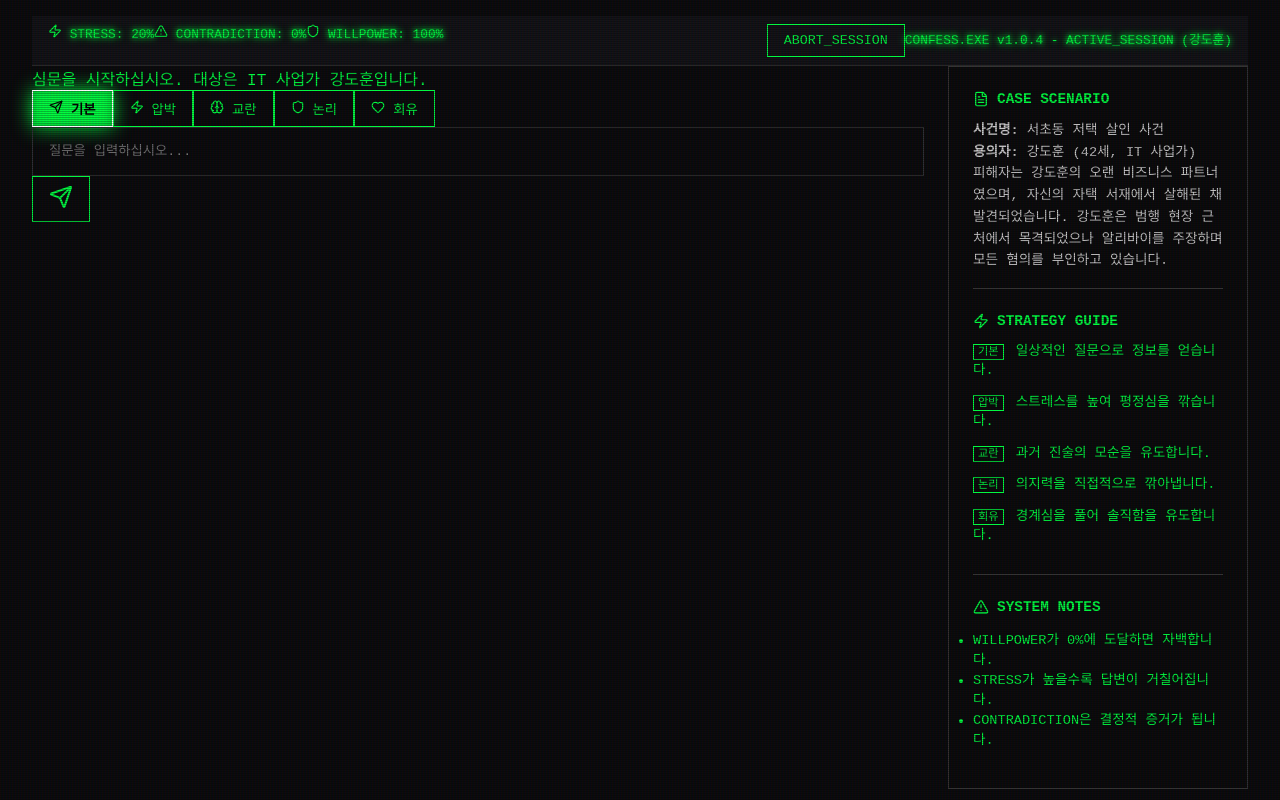
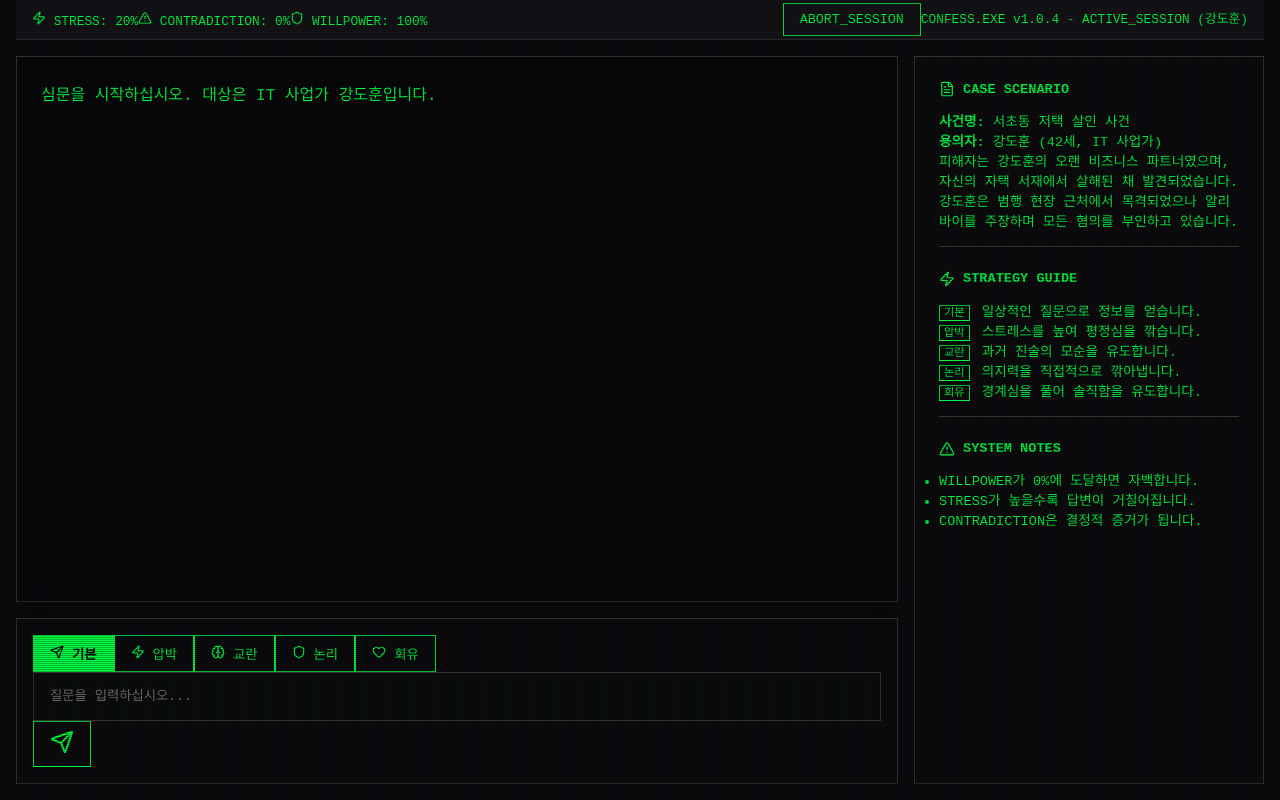
Before and after one commit to jayun1218/Confess.exe, a Next.js app: page / in a window 1280 px wide. Both pictures are taken after a click on the element 176 px from the left and 361 px from the top of the page. Built offline with nearby package versions, Linux system fonts and the light colour scheme.

Commit message:
refactor: CSS 그리드 레이아웃을 Flexbox로 재구성 & UI 요소에 새 클래스를 적용하며 전반적인 스타일을 개선

```diff
--- a/src/app/globals.css
+++ b/src/app/globals.css
@@ -14,15 +14,21 @@
   margin: 0;
 }
 
+html,
+body {
+  height: 100% !important;
+  width: 100% !important;
+  margin: 0 !important;
+  padding: 0 !important;
+  overflow: hidden !important;
+}
+
 body {
   background-color: var(--bg-color);
   color: var(--text-color);
   font-family: var(--font-mono);
-  overflow-x: hidden;
-  height: 100vh;
 }
 
-/* 터미널 질감 효과 */
 body::before {
   content: " ";
   display: block;
@@ -32,56 +38,106 @@ body::before {
   bottom: 0;
   right: 0;
   background: linear-gradient(rgba(18, 16, 16, 0) 50%, rgba(0, 0, 0, 0.25) 50%), linear-gradient(90deg, rgba(255, 0, 0, 0.06), rgba(0, 255, 0, 0.02), rgba(0, 0, 255, 0.06));
-  z-index: 2;
+  z-index: 999;
   background-size: 100% 2px, 3px 100%;
   pointer-events: none;
 }
 
-h1,
-h2,
-h3 {
-  text-transform: uppercase;
-  letter-spacing: 2px;
-}
-
-.glow-text {
-  text-shadow: 0 0 5px var(--primary-color), 0 0 10px var(--primary-color);
+.container {
+  width: 100vw;
+  height: 100vh;
+  display: flex !important;
+  flex-direction: column !important;
+  padding: 0 1rem;
+  max-width: 1800px;
+  margin: 0 auto;
+  overflow: hidden;
 }
 
 .status-bar {
+  height: 40px;
+  flex-shrink: 0;
   display: flex;
   justify-content: space-between;
-  padding: 0.5rem 1rem;
+  align-items: center;
+  padding: 0 1rem;
   border-bottom: 1px solid var(--border-color);
   background: var(--header-bg);
   font-size: 0.8rem;
+  z-index: 10;
 }
 
 .main-layout {
-  display: grid;
-  grid-template-columns: 1fr 300px;
-  gap: 1.5rem;
-  height: calc(100vh - 40px);
+  flex: 1;
+  display: flex !important;
+  /* Grid 대신 Flex 사용 */
+  gap: 1rem;
+  padding: 1rem 0;
+  min-height: 0;
+  width: 100%;
+  overflow: hidden;
 }
 
-.container {
-  max-width: 1400px;
-  margin: 0 auto;
-  padding: 1rem 2rem;
-  height: 100vh;
-  display: flex;
-  flex-direction: column;
+.chat-column {
+  flex: 1;
+  display: flex !important;
+  flex-direction: column !important;
+  min-width: 0;
+  height: 100%;
+  overflow: hidden;
+}
+
+.chat-log-area {
+  flex: 1;
+  overflow-y: auto !important;
+  min-height: 0;
+  padding: 1.5rem;
+  border: 1px solid var(--border-color);
+  background: rgba(0, 0, 0, 0.4);
+  margin-bottom: 1rem;
+  position: relative;
+}
+
+.input-area {
+  flex-shrink: 0;
+  background: #0a0a0c;
+  border: 1px solid var(--border-color);
+  padding: 1rem;
+  box-shadow: 0 -5px 20px rgba(0, 0, 0, 0.5);
 }
 
 .sidebar {
+  width: 350px;
+  flex-shrink: 0;
+  height: 100%;
   border: 1px solid var(--border-color);
-  background: rgba(10, 10, 12, 0.8);
+  background: rgba(10, 10, 12, 0.6);
   padding: 1.5rem;
-  overflow-y: auto;
+  overflow-y: auto !important;
   font-size: 0.85rem;
   display: flex;
   flex-direction: column;
   gap: 1.5rem;
+}
+
+/* 스크롤바 스타일 강화 */
+::-webkit-scrollbar {
+  width: 8px;
+  height: 8px;
+}
+
+::-webkit-scrollbar-track {
+  background: rgba(0, 255, 65, 0.02);
+}
+
+::-webkit-scrollbar-thumb {
+  background: var(--primary-color);
+  box-shadow: 0 0 10px var(--primary-color);
+  border-radius: 4px;
+}
+
+::-webkit-scrollbar-thumb:hover {
+  background: #fff;
 }
 
 .info-section {
@@ -100,12 +156,6 @@ h3 {
   display: flex;
   align-items: center;
   gap: 0.5rem;
-  font-size: 0.9rem;
-}
-
-.guide-item {
-  margin-bottom: 0.8rem;
-  line-height: 1.4;
 }
 
 .guide-tag {
@@ -116,23 +166,6 @@ h3 {
   margin-right: 4px;
 }
 
-.scenario-text {
-  line-height: 1.6;
-  color: #ccc;
-}
-
-@media (max-width: 900px) {
-  .main-layout {
-    grid-template-columns: 1fr;
-    overflow-y: auto;
-    height: auto;
-  }
-
-  .sidebar {
-    order: -1;
-  }
-}
-
 button {
   background: transparent;
   border: 1px solid var(--primary-color);
@@ -140,24 +173,17 @@ button {
   padding: 0.5rem 1rem;
   font-family: var(--font-mono);
   cursor: pointer;
-  transition: all 0.3s ease;
-}
-
-button:active {
-  transform: scale(0.95);
 }
 
 .active-strategy {
   background: var(--primary-color) !important;
   color: black !important;
-  box-shadow: 0 0 20px var(--primary-color), inset 0 0 10px rgba(0, 0, 0, 0.3);
   font-weight: bold;
-  border-color: white;
 }
 
 input {
-  background: transparent;
-  border: 1px solid var(--border-color);
+  background: rgba(0, 20, 0, 0.2);
+  border: 1px solid #333;
   color: white;
   padding: 1rem;
   width: 100%;
@@ -167,7 +193,6 @@ input {
 input:focus {
   outline: none;
   border-color: var(--primary-color);
-  box-shadow: 0 0 10px rgba(0, 255, 65, 0.3);
 }
 
 .scenario-card {
@@ -175,19 +200,9 @@ input:focus {
   min-height: 520px;
   padding: 2.5rem;
   border: 1px solid rgba(0, 255, 65, 0.3);
-  background: rgba(10, 10, 12, 0.9);
   display: flex;
   flex-direction: column;
   justify-content: space-between;
-  transition: all 0.4s cubic-bezier(0.175, 0.885, 0.32, 1.275);
-  position: relative;
-}
-
-.scenario-card:hover {
-  background: rgba(0, 255, 65, 0.05);
-  box-shadow: 0 0 30px rgba(0, 255, 65, 0.1);
-  transform: translateY(-5px);
-  border-color: #00ff41;
 }
 
 .scenario-container {
@@ -196,30 +211,15 @@ input:focus {
   gap: 4rem;
   padding: 3rem 2rem;
   overflow-x: auto;
-  scroll-snap-type: x mandatory;
-  scroll-behavior: smooth;
   width: 100%;
-  max-width: 1400px;
-  margin: 0 auto;
-}
-
-.scenario-container>div {
-  scroll-snap-align: center;
 }
 
 .hide-scrollbar::-webkit-scrollbar {
-  display: none;
-}
-
-.hide-scrollbar {
-  -ms-overflow-style: none;
-  scrollbar-width: none;
+  display: none !important;
 }
 
 .clue-text {
   color: #ff003c;
   font-weight: bold;
-  text-shadow: 0 0 5px #ff003c, 0 0 10px #ff003c;
-  border-bottom: 1px dashed #ff003c;
-  padding: 0 2px;
+  text-shadow: 0 0 5px #ff003c;
 }
--- a/src/app/page.tsx
+++ b/src/app/page.tsx
@@ -134,11 +134,11 @@ export default function Home() {
                 </div>
             </div>
 
-            <div className="main-layout flex-1 pt-4 overflow-hidden">
-                {/* 메인 심문 구역 */}
-                <div className="flex flex-col h-full overflow-hidden">
-                    {/* 채팅 로그 구역 */}
-                    <div className="flex-1 overflow-y-auto mb-4 p-4 border border-[#333] bg-black/50 relative" ref={scrollRef}>
+            <div className="main-layout">
+                {/* 메인 심문 구역 (왼쪽 전체 영역) */}
+                <div className="chat-column">
+                    {/* 채팅 로그 구역 (빨간 네모 - 스크롤 발생 구역) */}
+                    <div className="chat-log-area" ref={scrollRef}>
                         <div className="absolute top-0 left-0 w-full h-full pointer-events-none opacity-20 bg-[url('https://www.transparenttextures.com/patterns/carbon-fibre.png')]"></div>
                         {messages.length === 0 && (
                             <div className="text-center mt-20 opacity-50">심문을 시작하십시오. 대상은 {selectedScenario.job} {selectedScenario.name}입니다.</div>
@@ -163,9 +163,9 @@ export default function Home() {
                         {isLoading && <div className="animate-pulse">분석 중...</div>}
                     </div>
 
-                    {/* 질문 타입 선택 및 입력창 */}
-                    <div className="bg-[#111] p-4 border border-[#333]">
-                        <div className="flex gap-2 mb-4 overflow-x-auto pb-2">
+                    {/* 질문 타입 선택 및 입력창 (파란 네모 하단 고정) */}
+                    <div className="input-area">
+                        <div className="flex gap-2 mb-4 overflow-x-auto pb-2 hide-scrollbar">
                             {[
                                 { id: 'default', label: '기본', icon: <Send size={14} /> },
                                 { id: 'pressure', label: '압박', icon: <Zap size={14} /> },
```
